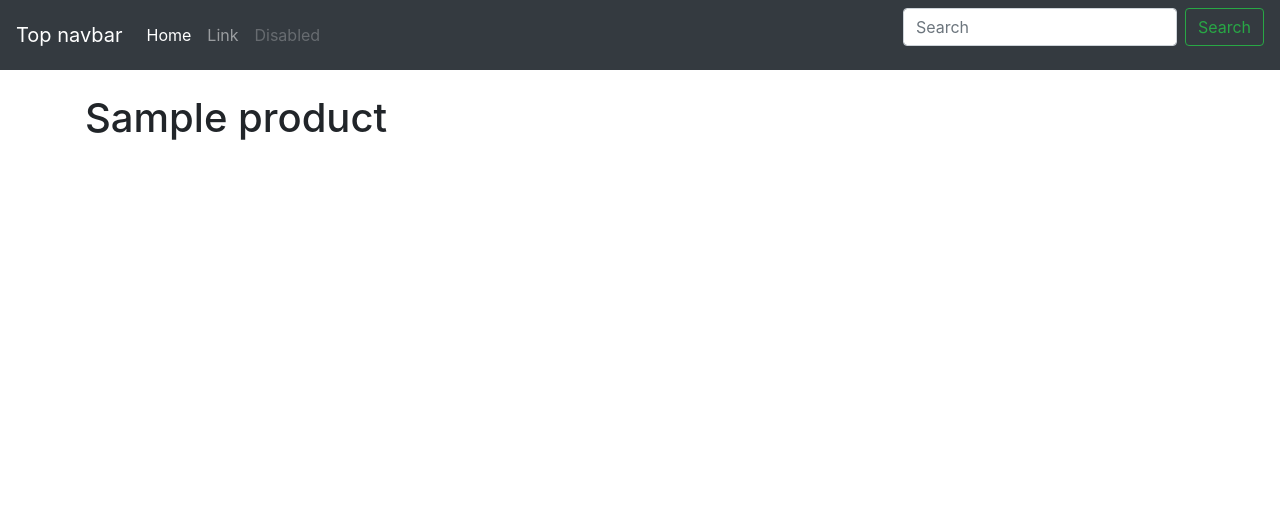
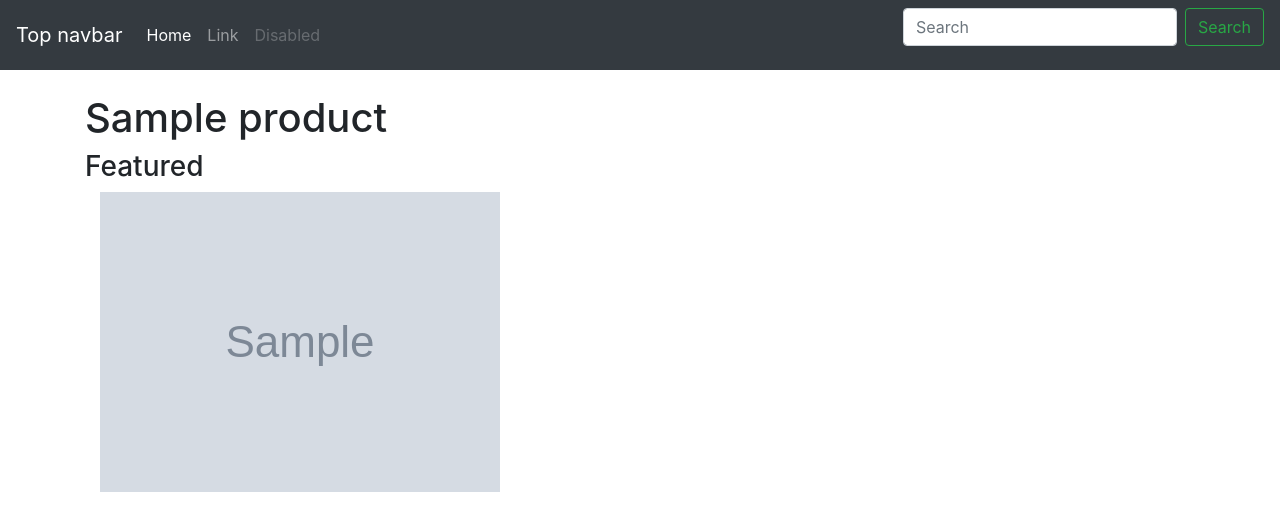
Before and after one commit to DelroyBrown28/LAC_2, a Django app: a page that uses templates/products/single.html in a window 1280 px wide. Shown: the top 531 px of the page. Run offline with Django 3.2, Linux system fonts and the light colour scheme; tables that the repository leaves empty hold one stand-in row (values such as "Sample post"); grey boxes marked "Sample" are stand-in pictures.

Commit message:
added featured products // having an issue wth displaying single featured prodouct and not placeholder as well

```diff
--- a/products/views.py
+++ b/products/views.py
@@ -1,5 +1,5 @@
 from django.shortcuts import render, Http404
-from .models import Product
+from .models import Product, ProductImage
 
 
 def home(request):
@@ -19,7 +19,9 @@ def all(request):
 def single(request, slug):
     try:
         product = Product.objects.get(slug=slug)
-        context = {'product': product}
+        # images = product.productimage_set.all()
+        images = ProductImage.objects.filter(product=product)
+        context = {'product': product, "images": images}
         template = 'products/single.html'
         return render(request, template, context)
     except:
--- a/templates/products/single.html
+++ b/templates/products/single.html
@@ -1,8 +1,26 @@
 {% extends "base.html" %}
+{% load static %}
 
 
 {% block content %}
 
 <h1>{{ product.title }}</h1>
 
+{% for img in images  %}
+{% if img.featured %}
+<h3>Featured</h3>
+<div class="col-xs-6 col-md-3">
+    <a href="#" class="thumbnail">
+        <img class="img-responsive" src="{{ MEDIA_URL}}{{ img.image}}">
+    </a>
+</div>
+{% else %}
+<div class="col-xs-6 col-md-3">
+    <a href="#" class="thumbnail">
+        <img class="img-responsive" src="{% static 'images/placeholder.svg' %}">
+    </a>
+</div>
+{% endif %}
+{% endfor %}
+
 {% endblock content %}
```
Also changed, not shown: templates/products/home.html (+29 -7 lines), static/media/products/images/apple_Gg61E3J.png (added), static/media/products/images/apple_HnJ4bij.png (added), static/media/products/images/apple_HsWZuDZ.png (added), static/media/products/images/cherries.png (added), static/media/products/images/kiwi.png (added), static/media/products/images/lemon.png (added), static/media/products/images/lime.png (added), static/media/products/images/peach.png (added), static/media/products/images/pineapple.png (added), static/static_files/images/placeholder.svg (added), 2 other files.
